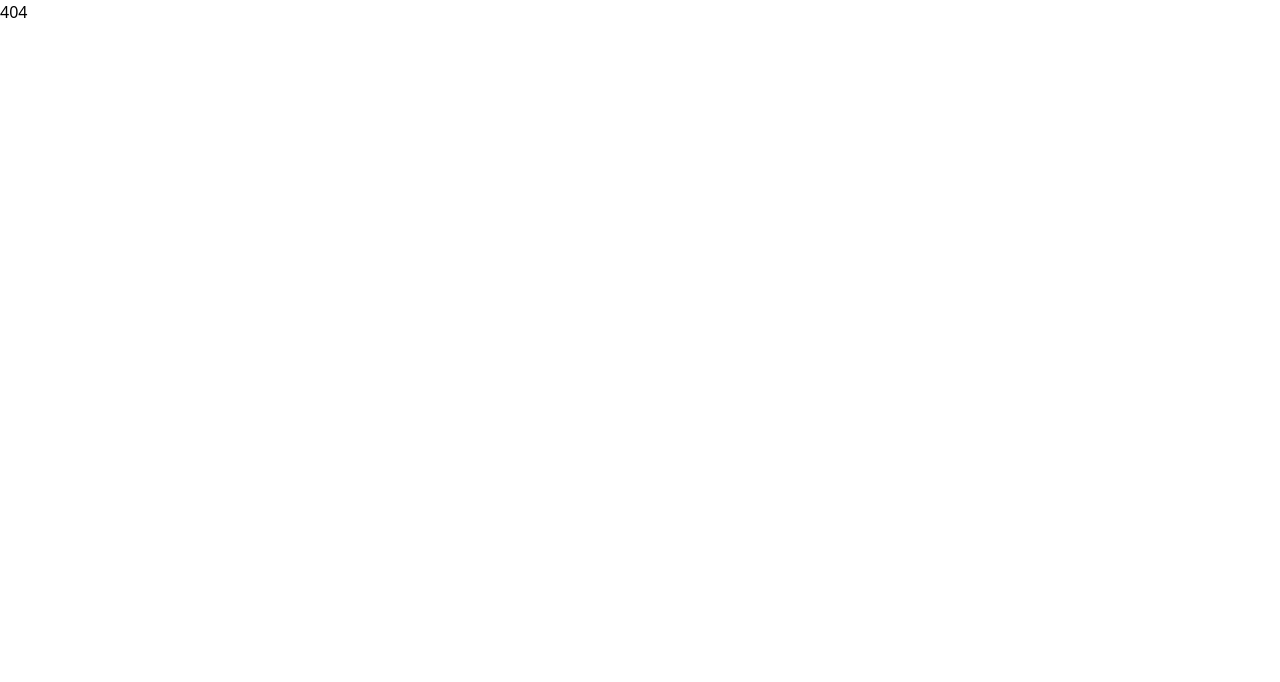
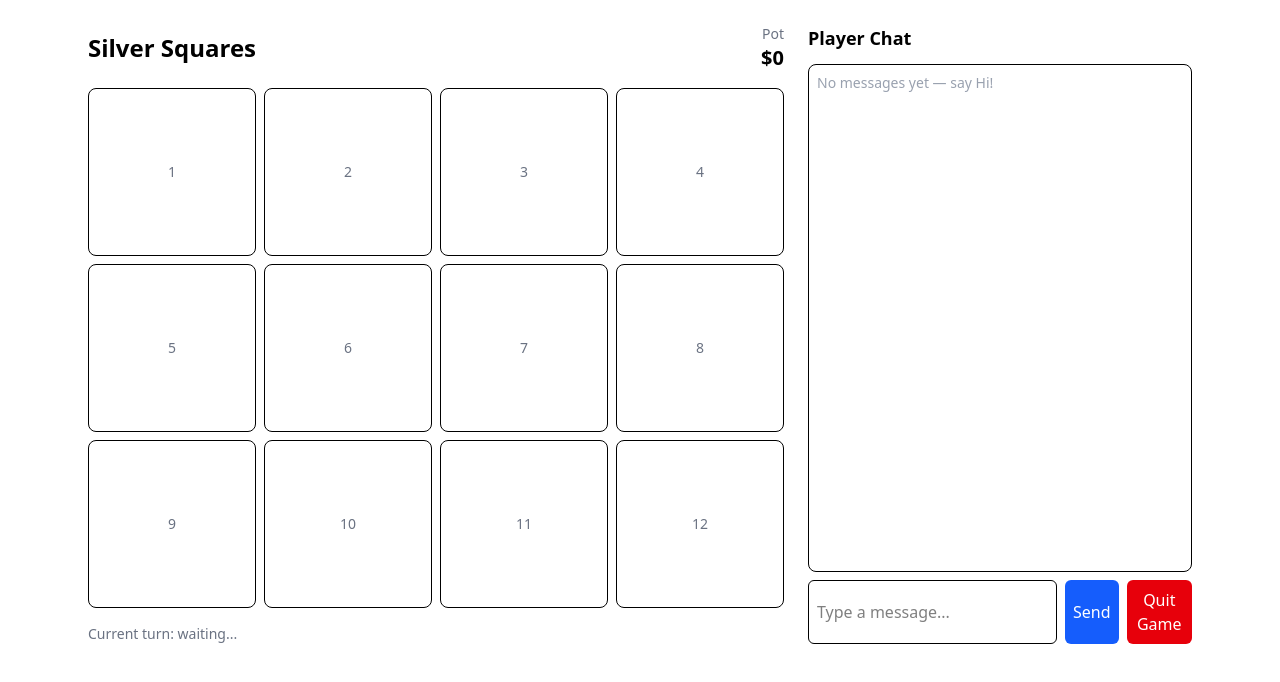
Before and after one commit to DustyCs/Silver-Squares-Online, a React (Vite) app in the folder client/: page /game in a window 1280 px wide. Shown: the top 682 px of the page. Built offline with nearby package versions, Linux system fonts and the light colour scheme.

Commit message:
[DEV] Set up game route and changes

```diff
--- /dev/null
+++ b/client/src/features/gamepage/Game.jsx
@@ -0,0 +1,171 @@
+import React, { useEffect, useMemo, useState } from "react";
+import { useNavigate } from "react-router-dom";
+
+export default function Game({ playerCount = 4, socket = null, playerId = null }) {
+  const tileCount = playerCount * 3;
+  const [tiles, setTiles] = useState(() =>
+    Array.from({ length: tileCount }, (_, i) => ({ id: i + 1, revealed: false }))
+  );
+  const [pot, setPot] = useState(0);
+  const [currentPlayerId, setCurrentPlayerId] = useState(null);
+  const [loadingPick, setLoadingPick] = useState(false);
+  const [messages, setMessages] = useState([]);
+  const [chatInput, setChatInput] = useState("");
+
+  // compute grid columns dynamically (square-ish grid)
+  const gridCols = useMemo(() => {
+    const cols = Math.ceil(Math.sqrt(tileCount));
+    return Math.min(Math.max(cols, 3), 6); // clamp between 3 and 6
+  }, [tileCount]);
+
+  useEffect(() => {
+    if (!socket) return;
+
+    const handleInit = (payload) => {
+      if (payload.tiles) setTiles(payload.tiles.map(t => ({ ...t, revealed: !!t.revealed })));
+      if (typeof payload.pot === 'number') setPot(payload.pot);
+      if (payload.currentPlayerId) setCurrentPlayerId(payload.currentPlayerId);
+    };
+
+    const handleTileRevealed = ({ tileId, type, revealedBy, pot: newPot }) => {
+      setTiles(prev => prev.map(t => t.id === tileId ? { ...t, revealed: true, type, revealedBy } : t));
+      if (typeof newPot === 'number') setPot(newPot);
+      setLoadingPick(false);
+    };
+
+    const handleGameUpdate = (payload) => {
+      if (payload.currentPlayerId) setCurrentPlayerId(payload.currentPlayerId);
+      if (typeof payload.pot === 'number') setPot(payload.pot);
+    };
+
+    const handleChat = (msg) => setMessages(prev => [...prev, msg]);
+
+    socket.on('game:init', handleInit);
+    socket.on('tile:revealed', handleTileRevealed);
+    socket.on('game:update', handleGameUpdate);
+    socket.on('chat:message', handleChat);
+
+    return () => {
+      socket.off('game:init', handleInit);
+      socket.off('tile:revealed', handleTileRevealed);
+      socket.off('game:update', handleGameUpdate);
+      socket.off('chat:message', handleChat);
+    };
+  }, [socket]);
+
+  const handlePick = (tile) => {
+    // prevent picking if already revealed or not your turn or currently picking
+    if (tile.revealed || loadingPick) return;
+    if (currentPlayerId && playerId && currentPlayerId !== playerId) return;
+
+    setLoadingPick(true);
+    // send to server -- server should validate turn and broadcast tile:revealed
+    if (socket) {
+      socket.emit('pick:tile', { tileId: tile.id });
+    } else {
+      // Local demo fallback: reveal a random outcome after delay
+      setTimeout(() => {
+        const outcomes = ['silver', 'black', 'empty', 'bonus'];
+        const type = outcomes[Math.floor(Math.random() * outcomes.length)];
+        const revealed = { tileId: tile.id, type, revealedBy: playerId || 'local', pot: pot + (type === 'silver' ? 100 : (type === 'black' ? -50 : 0)) };
+        setTiles(prev => prev.map(t => t.id === tile.id ? { ...t, revealed: true, type, revealedBy: revealed.revealedBy } : t));
+        setPot(revealed.pot);
+        setLoadingPick(false);
+      }, 700);
+    }
+  };
+
+  const sendChat = () => {
+    const text = chatInput.trim();
+    if (!text) return;
+    if (socket) socket.emit('chat:send', { text });
+    else setMessages(prev => [...prev, { id: Date.now(), author: playerId || 'You', text, time: new Date().toISOString() }]);
+    setChatInput('');
+  };
+
+  const navigate = useNavigate();
+  const handleLeave = () => {
+    navigate('/');
+    console.log("Leave game");
+  }
+
+  return (
+    <div className="max-w-6xl mx-auto p-6">
+      <div className="flex flex-col md:flex-row gap-6">
+        <div className="flex-1">
+          <div className="flex items-center justify-between mb-4">
+            <h1 className="text-2xl font-bold">Silver Squares</h1>
+            <div className="text-right">
+              <div className="text-sm text-gray-500">Pot</div>
+              <div className="text-xl font-semibold">${pot}</div>
+            </div>
+          </div>
+
+          <div
+            className={`grid gap-2 w-full`}
+            style={{ gridTemplateColumns: `repeat(${gridCols}, minmax(0, 1fr))` }}
+          >
+            {tiles.map((tile) => (
+              <button
+                key={tile.id}
+                onClick={() => handlePick(tile)}
+                disabled={tile.revealed || (currentPlayerId && playerId && currentPlayerId !== playerId)}
+                className={`aspect-square rounded-lg border flex items-center justify-center p-2 relative transition-transform active:scale-95 ${
+                  tile.revealed ? 'bg-gray-50 cursor-default' : 'bg-white hover:shadow'
+                }`}
+              >
+                {!tile.revealed && (
+                  <div className="text-sm font-medium text-gray-500">{tile.id}</div>
+                )}
+
+                {tile.revealed && (
+                  <div className="flex flex-col items-center gap-1">
+                    <div className="text-sm font-semibold">
+                      {tile.type ? tile.type.toUpperCase() : 'REVEALED'}
+                    </div>
+                    <div className="text-xs text-gray-500">by {tile.revealedBy || '—'}</div>
+                  </div>
+                )}
+
+                {currentPlayerId === tile.revealedBy && (
+                  <div className="absolute -top-2 -right-2 text-xs px-2 py-1 bg-yellow-100 rounded-full">Turn</div>
+                )}
+              </button>
+            ))}
+          </div>
+
+          <div className="mt-4 text-sm text-gray-500">Current turn: {currentPlayerId || 'waiting...'}</div>
+        </div>
+
+        <div className="w-full md:w-96 flex flex-col">
+          <h2 className="text-lg font-semibold mb-3">Player Chat</h2>
+          <div className="flex-1 border rounded-lg p-2 mb-2 overflow-auto h-72">
+            {messages.length === 0 && <div className="text-sm text-gray-400">No messages yet — say Hi!</div>}
+            <ul className="space-y-2">
+              {messages.map((m) => (
+                <li key={m.id} className="text-sm">
+                  <div className="font-medium text-gray-700">{m.author}</div>
+                  <div className="text-gray-700">{m.text}</div>
+                  <div className="text-xs text-gray-400">{new Date(m.time || Date.now()).toLocaleTimeString()}</div>
+                </li>
+              ))}
+            </ul>
+          </div>
+
+          <div className="flex gap-2">
+            <input
+              value={chatInput}
+              onChange={(e) => setChatInput(e.target.value)}
+              onKeyDown={(e) => e.key === 'Enter' && sendChat()}
+              type="text"
+              className="flex-1 border rounded-md p-2"
+              placeholder="Type a message..."
+            />
+            <button onClick={sendChat} className="px-2 py-2 bg-blue-600 text-white rounded-md">Send</button>
+            <button onClick={handleLeave} className="px-2 py-2 bg-red-600 text-white rounded-md">Quit Game</button>
+          </div>
+        </div>
+      </div>
+    </div>
+  );
+}
--- a/client/src/layouts/MainLayout.jsx
+++ b/client/src/layouts/MainLayout.jsx
@@ -3,7 +3,6 @@ import { Outlet } from "react-router-dom";
 export default function MainLayout() {
     return (
       <div>
-        <h1>Main Layout</h1>
           <Outlet />
       </div>
     )
--- a/client/src/routes/index.jsx
+++ b/client/src/routes/index.jsx
@@ -2,6 +2,7 @@ import { Routes, Route } from 'react-router-dom'
 import MainLayout from '../layouts/MainLayout'
 import Homepage from '../features/homepage/page/Homepage'
 import Lobby from '../features/lobby/Lobby'
+import Game from '../features/gamepage/Game'
 
 export function AppRoutes() {
   return (
@@ -9,6 +10,7 @@ export function AppRoutes() {
             <Route element={<MainLayout />}>
                 <Route path="/" element={<Homepage />} />
                 <Route path="/lobby" element={<Lobby />} />
+                <Route path="/game" element={<Game />} />
             </Route>
             <Route path="*" element={<h1>404</h1>} />
         </Routes>
```
Also changed, not shown: client/src/features/homepage/page/Homepage.jsx (indentation only). Lines whose indentation alone changed are shown as unchanged.
